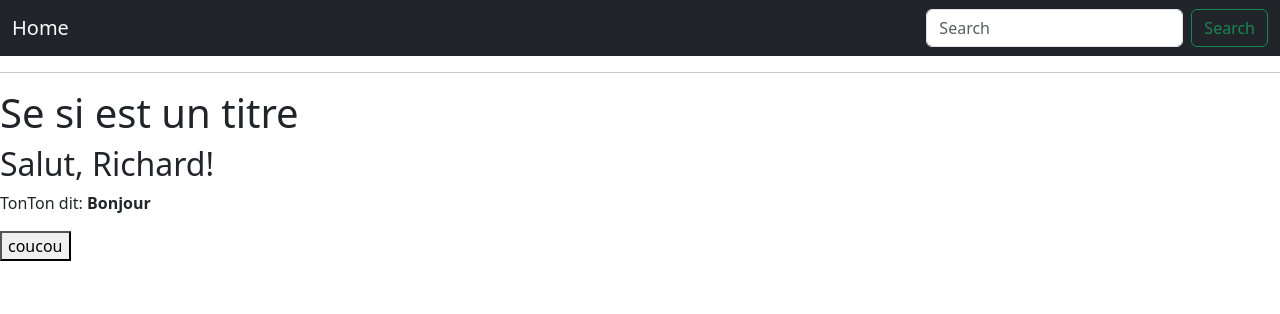
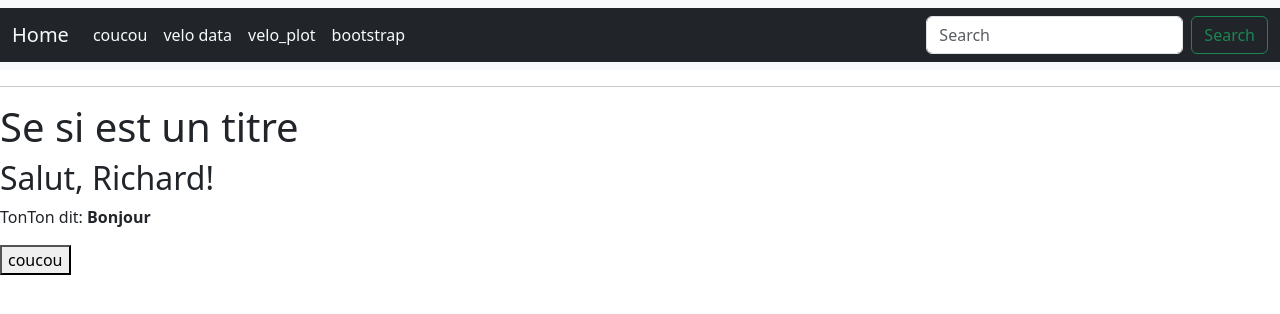
Before and after one commit to JadeBoudarel/try-flask, a Flask app: page /coucou in a window 1280 px wide. Shown: the top 314 px of the page. Run offline with Flask 3, Linux system fonts and the light colour scheme.

Commit message:
new navbar

```diff
--- a/app/templates/base.html
+++ b/app/templates/base.html
@@ -17,15 +17,42 @@
       <script src="{{ url_for('static', filename='main.js') }}"></script>
     </head>
     <body>
-        <nav class="navbar bg-dark">
-        <div class="container-fluid">
+       <nav class="navbar navbar-expand-lg bg-body-tertiary ">
+        <div class="container-fluid bg-dark">
           <a class="navbar-brand text-light" href="/index">Home</a>
-          <form class="d-flex" role="search">
-            <input class="form-control me-2" type="search" placeholder="Search" aria-label="Search">
-            <button class="btn btn-outline-success" type="submit">Search</button>
-          </form>
+          <button class="navbar-toggler" type="button" data-bs-toggle="collapse" data-bs-target="#navbarText" aria-controls="navbarText" aria-expanded="false" aria-label="Toggle navigation">
+            <span class="navbar-toggler-icon"></span>
+          </button>
+          <div class="collapse navbar-collapse" id="navbarText">
+            <ul class="navbar-nav me-auto mb-2 mb-lg-0">
+              <li class="nav-item">
+                <a class="nav-link active text-light" aria-current="page" href="/coucou">coucou</a>
+              </li>
+              <li class="nav-item">
+                <a class="nav-link text-light" href="/velo_data">velo data</a>
+              </li>
+              <li class="nav-item">
+                <a class="nav-link text-light" href="/velo_plot">velo_plot</a>
+              </li>
+              <li class="nav-item">
+                <a class="nav-link text-light" href="/bootstrap">bootstrap</a>
+              </li>
+
+            </ul>
+            <span class="navbar-text">
+              <form class="d-flex" role="search">
+                <input class="form-control me-2" type="search" placeholder="Search" aria-label="Search">
+                <button class="btn btn-outline-success" type="submit">Search</button>
+              </form>
+
+            </span>
+          </div>
         </div>
       </nav>
+
+
+
+
         <hr>
         {% block content %}{% endblock %}
     </body>
```
